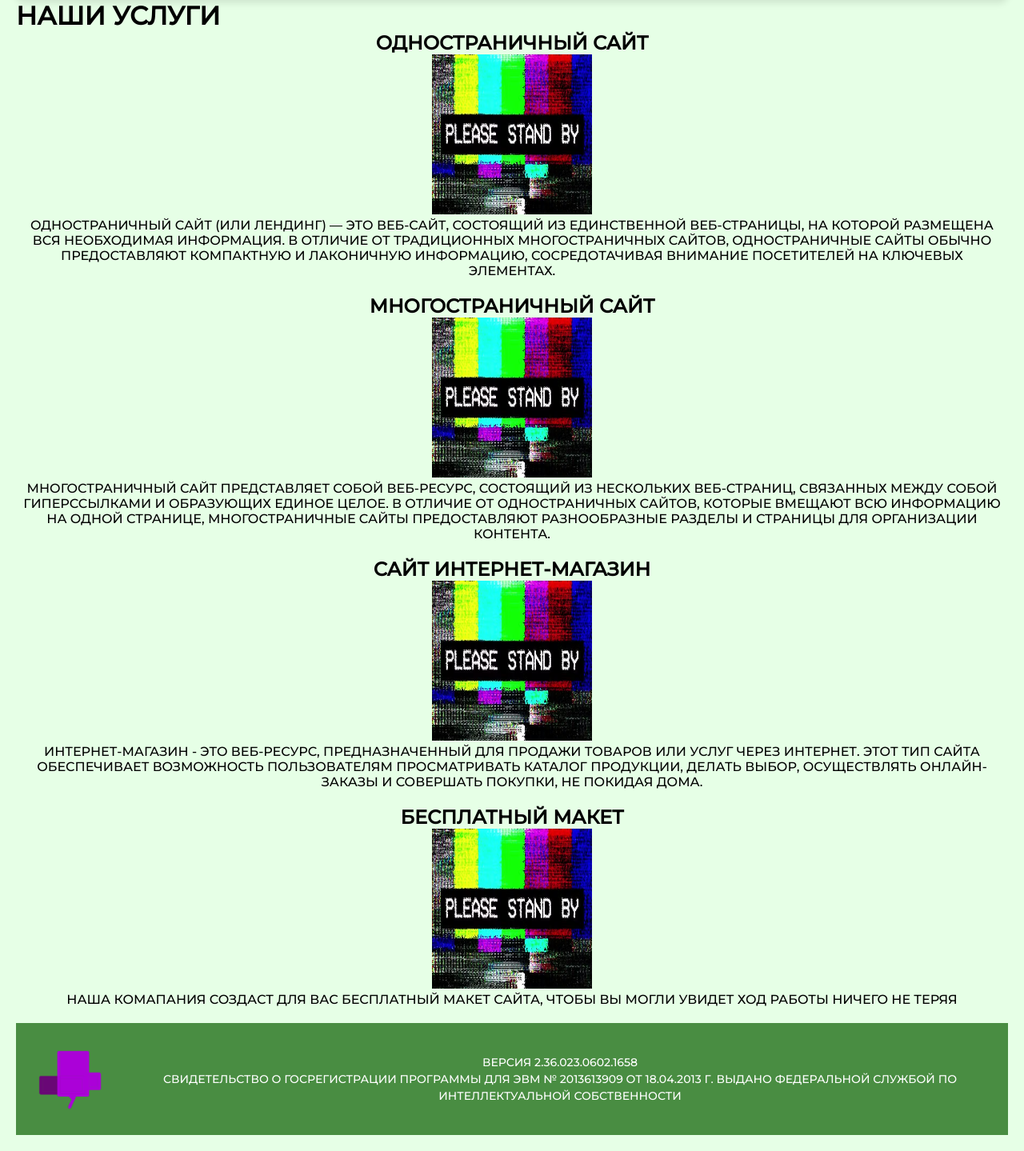
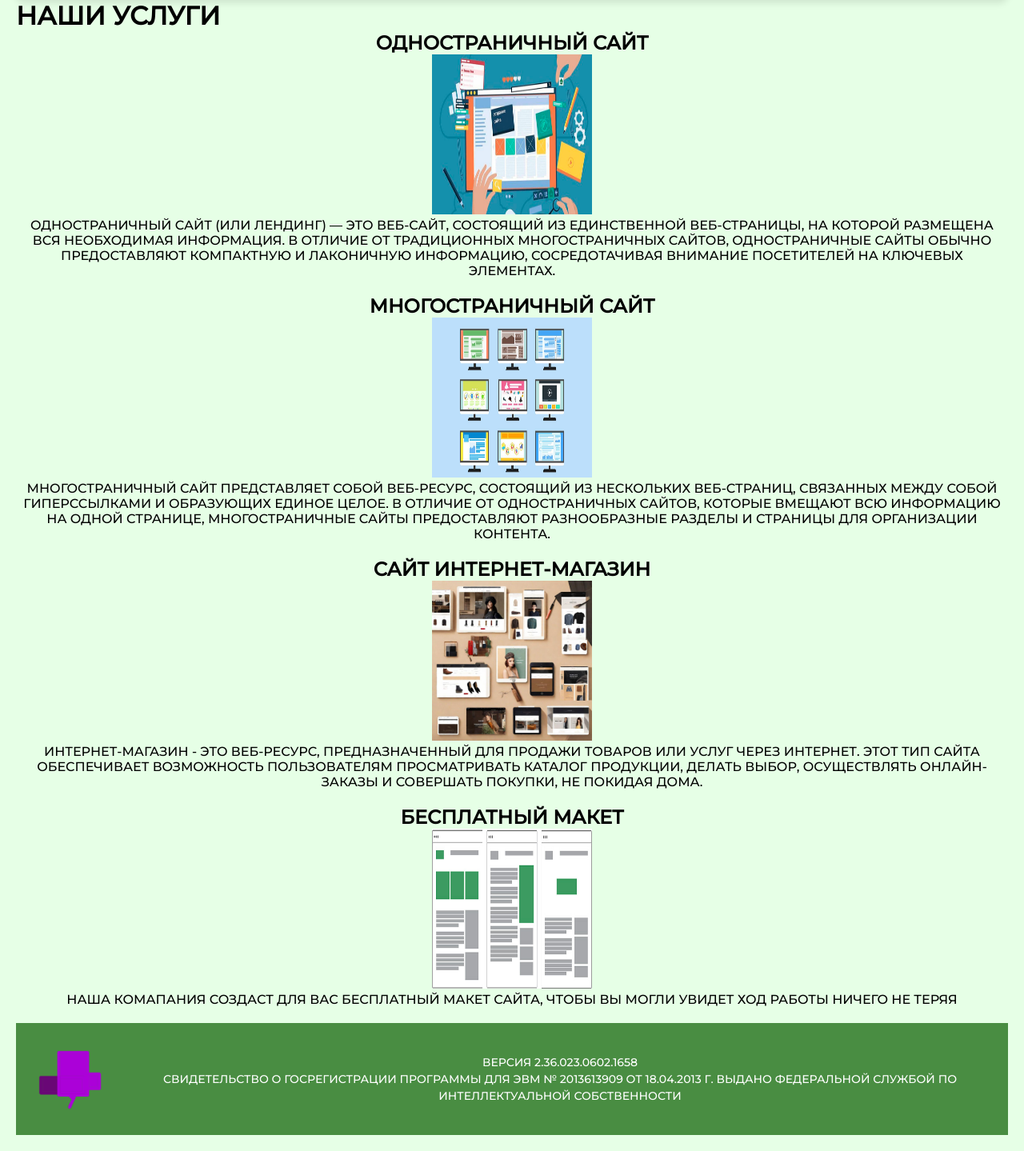
Before and after one commit to c0ldw4ter/B2B, a Django app: page /servs in a window 1280 px wide. Shown: the part 144-1583 px from the top of the page at 80% size. Run offline with Django 4.2, Linux system fonts and the light colour scheme; some libraries are stand-ins or nearby versions.

Commit message:
add serv photo in serv.html

```diff
--- a/test_site/main/templates/main/serv.html
+++ b/test_site/main/templates/main/serv.html
@@ -22,27 +22,27 @@
      <div class="container-serv-our">
          <div class="one-pg">
              <h2>Одностраничный сайт</h2>
-           <img src ="static/main/img/inline_image_preview.avif" style="height:200px; width:200px">
+           <img src ="static/main/img/site_1.png" style="height:200px; width:200px">
              <p>Одностраничный сайт (или лендинг) — это веб-сайт, состоящий из единственной веб-страницы, на которой размещена вся необходимая информация. В отличие от традиционных многостраничных сайтов, одностраничные сайты обычно предоставляют компактную и лаконичную информацию, сосредотачивая внимание посетителей на ключевых элементах.</p>
          </div>
 
          <div class="lots-pg">
           <h2>Многостраничный сайт</h2>
-           <img src ="static/main/img/inline_image_preview.avif" style="height:200px; width:200px">
+           <img src ="static/main/img/site_2.jpg" style="height:200px; width:200px">
              <p>Многостраничный сайт представляет собой веб-ресурс, состоящий из нескольких веб-страниц, связанных между собой гиперссылками и образующих единое целое. В отличие от одностраничных сайтов, которые вмещают всю информацию на одной странице, многостраничные сайты предоставляют разнообразные разделы и страницы для организации контента.</p>
          </div>
 
 
               <div class="str-st">
           <h2>Сайт интернет-магазин </h2>
-           <img src ="static/main/img/inline_image_preview.avif" style="height:200px; width:200px">
+           <img src ="static/main/img/site_3.jpeg" style="height:200px; width:200px">
              <p>Интернет-магазин - это веб-ресурс, предназначенный для продажи товаров или услуг через интернет. Этот тип сайта обеспечивает возможность пользователям просматривать каталог продукции, делать выбор, осуществлять онлайн-заказы и совершать покупки, не покидая дома. </p>
          </div>
 
 
          <div class="free">
         <h2>Бесплатный макет </h2>
-           <img src ="static/main/img/inline_image_preview.avif" style="height:200px; width:200px">
+           <img src ="static/main/img/test.jpg" style="height:200px; width:200px">
              <p>Наша комапания создаст для вас бесплатный макет сайта, чтобы вы могли увидет ход работы ничего не теряя </p>
          </div>
 
```
Also changed, not shown: test_site/main/static/main/img/site_1.png (added), test_site/main/static/main/img/site_2.jpg (added), test_site/main/static/main/img/site_3.jpeg (added), test_site/main/static/main/img/test.jpg (added).
